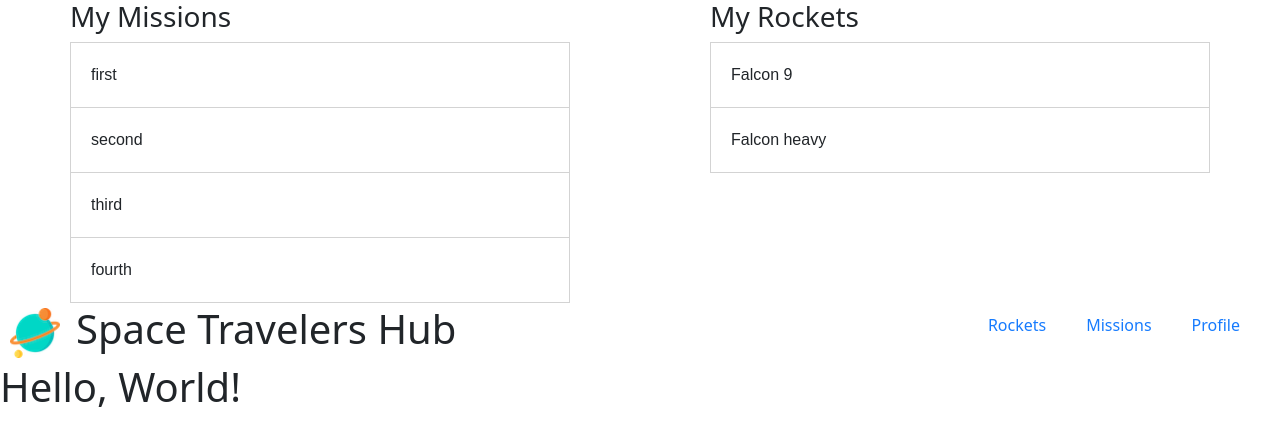
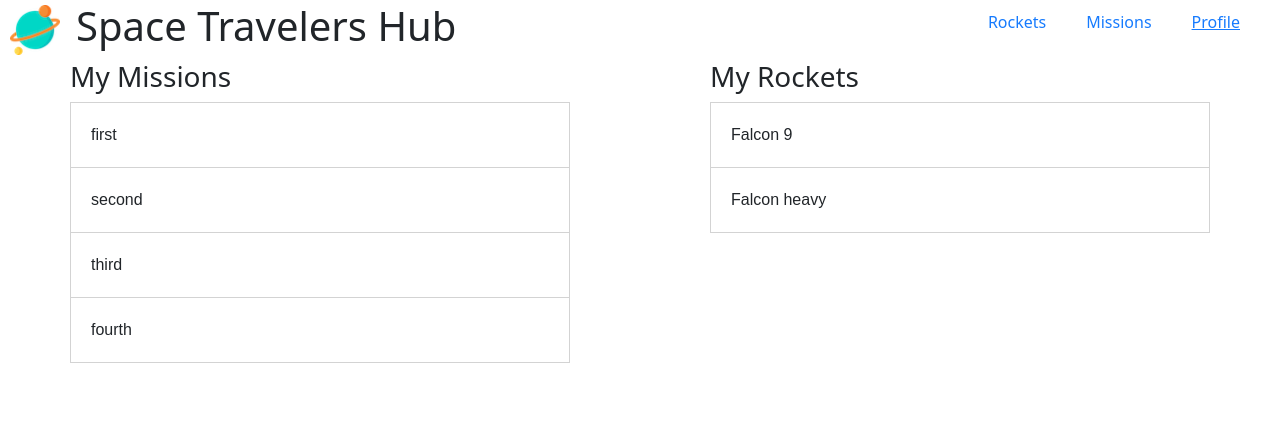
Before and after one commit to yonas44/space-travelers-hub, a React (Create React App) app: page /profile in a window 1280 px wide. Shown: the top 446 px of the page. Built offline with nearby package versions, Linux system fonts and the light colour scheme.

Commit message:
Add profile page

```diff
--- a/src/App.js
+++ b/src/App.js
@@ -1,7 +1,6 @@
-import { Route, Routes } from 'react-router';
+import { Route, Routes } from 'react-router-dom';
 import ProfilePage from './components/Profile';
 import 'bootstrap/dist/css/bootstrap.min.css';
-// import { Route, Routes } from 'react-router-dom';
 import Navbar from './components/Navbar';
 import './App.css';
 
@@ -9,10 +8,10 @@ function App() {
   return (
     <div className="App">
       <Routes>
-        <Route element={<ProfilePage />} path="/profile" />
+        <Route element={<Navbar />} exact path="/">
+          <Route element={<ProfilePage />} path="/profile" />
+        </Route>
       </Routes>
-      <Navbar />
-      <h1>Hello, World!</h1>
     </div>
   );
 }
--- a/src/components/Navbar.js
+++ b/src/components/Navbar.js
@@ -1,20 +1,45 @@
 // import { Link } from 'react-router-dom';
+import { NavLink, Outlet } from 'react-router-dom';
 import Planet from '../images/planetImg.png';
 
 const Navbar = () => {
   const x = 'Space Travelers Hub';
   return (
+    <div>
       <nav className="navbar">
         <div className="header-title">
           <img alt="planet logo" src={Planet} height={50} width={50} />
           <h1>{x}</h1>
         </div>
         <ul className="nav-links">
-        <li><a className="anchor" href="/">Rockets</a></li>
-        <li><a className="anchor" href="/missions">Missions</a></li>
-        <li><a className="anchor" href="/profile">Profile</a></li>
+          <li>
+            <NavLink
+              className={({ isActive }) => (isActive ? 'link-active' : 'link')}
+              to="/"
+            >
+              Rockets
+            </NavLink>
+          </li>
+          <li>
+            <NavLink
+              className={({ isActive }) => (isActive ? 'link-active' : 'link')}
+              to="/missions"
+            >
+              Missions
+            </NavLink>
+          </li>
+          <li>
+            <NavLink
+              className={({ isActive }) => (isActive ? 'link-active' : 'link')}
+              to="/profile"
+            >
+              Profile
+            </NavLink>
+          </li>
         </ul>
       </nav>
+      <Outlet />
+    </div>
   );
 };
 
--- a/src/index.css
+++ b/src/index.css
@@ -21,6 +21,10 @@ a {
   color: #167bfe;
 }
 
+.link-active {
+  text-decoration: underline;
+}
+
 .header-title {
   display: flex;
   gap: 1rem;
--- a/src/redux/missions/missions.js
+++ b/src/redux/missions/missions.js
@@ -3,10 +3,7 @@ import { createSlice } from '@reduxjs/toolkit';
 const missionsSlice = createSlice({
   name: 'missions',
   initialState: {
-    missions: [],
-  },
-  reducers: {
-    joinMission: (state, action) => ({ ...state, joined: action.payload }),
+    allMissions: [],
   },
 });
 
```
Lines whose indentation alone changed are shown as unchanged.
